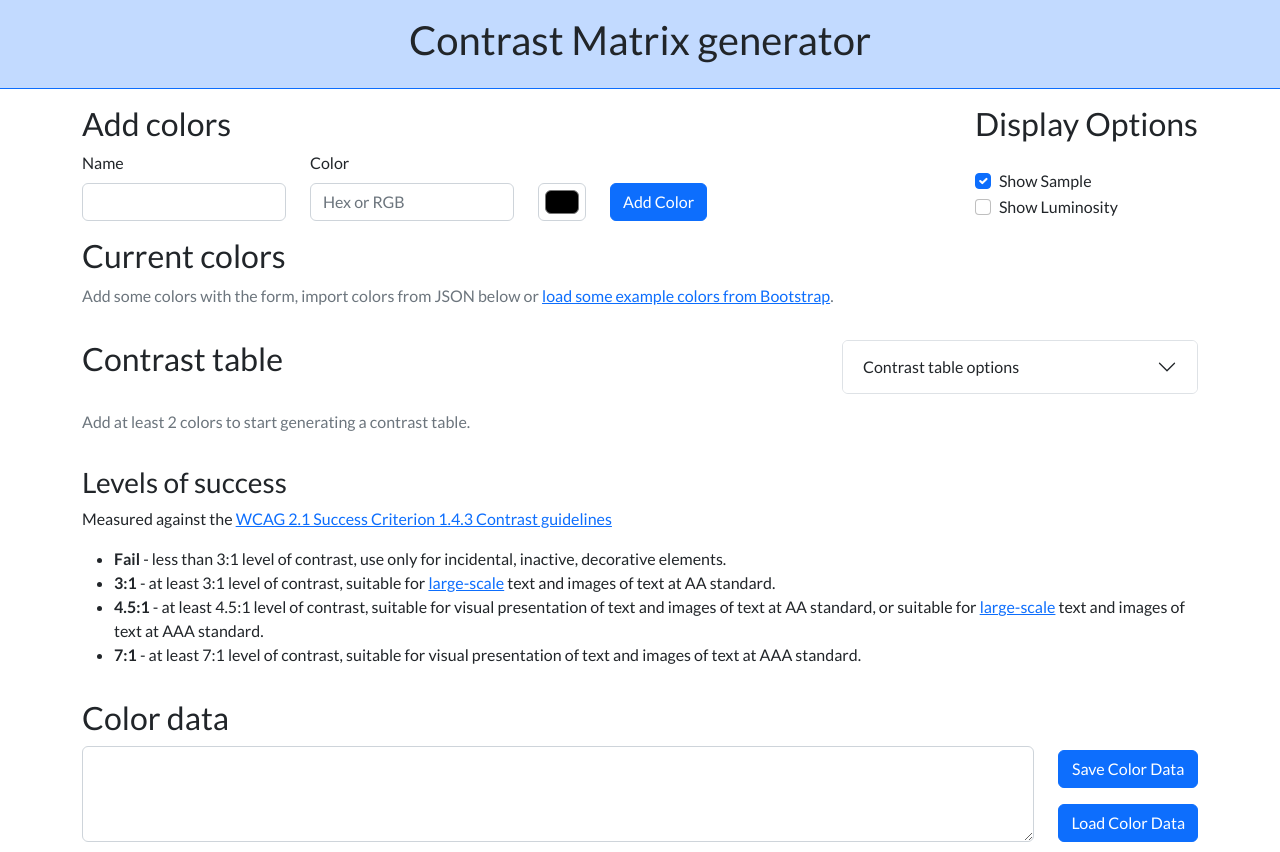
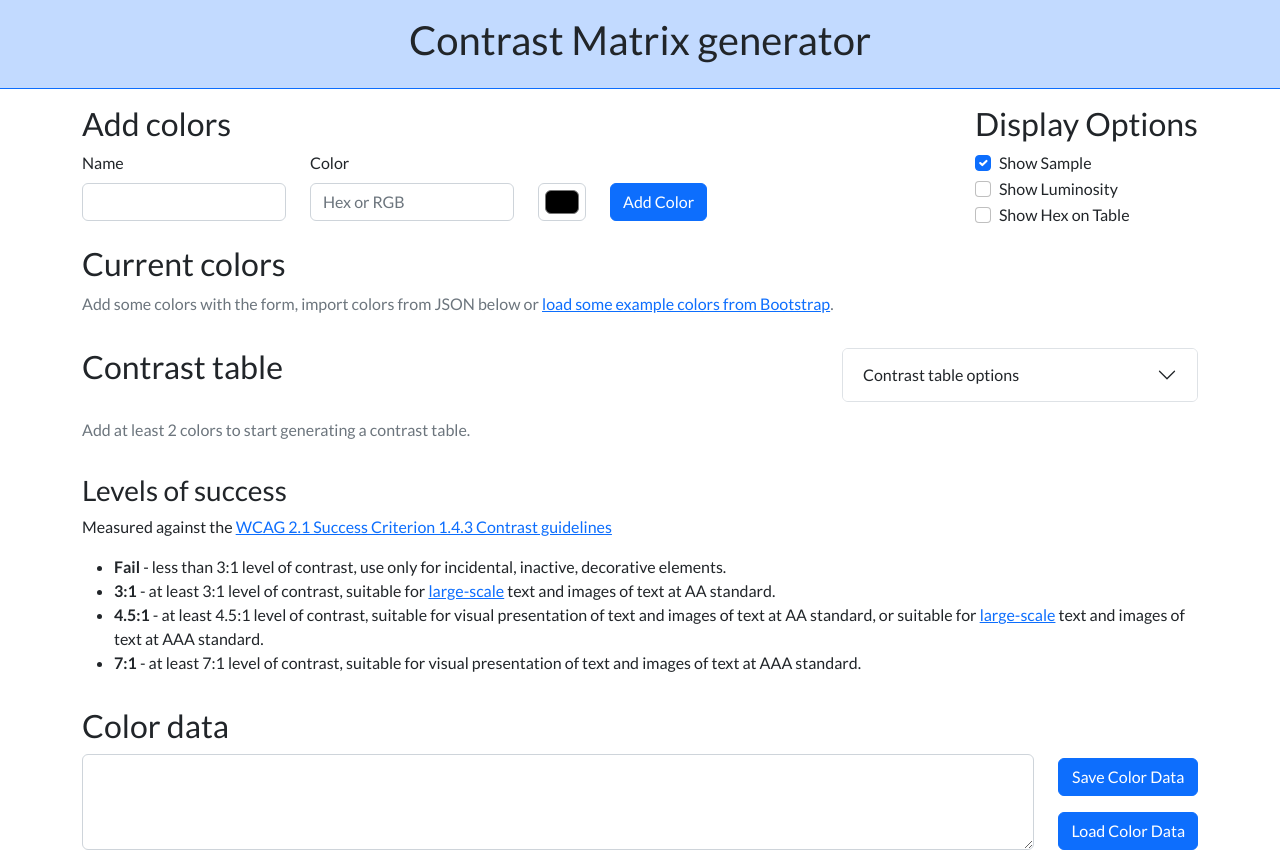
Before and after one commit to NotThatGothic/contrast-matrix-generator, a Vue app: page / in a window 1280 px wide. Shown: the top 852 px of the page. Built offline with nearby package versions, Linux system fonts and the light colour scheme; a web font is replaced by a local one.

Commit message:
Add hex display option

```diff
--- a/src/App.vue
+++ b/src/App.vue
@@ -16,6 +16,12 @@
 					<input class="form-check-input" type="checkbox" value="" id="showLum" v-model="displayOptions.showLum">
 					<label class="form-check-label" for="showLum">
 						Show Luminosity
+					</label>
+				</div>
+				<div class="form-check">
+					<input class="form-check-input" type="checkbox" value="" id="showHex" v-model="displayOptions.showHex">
+					<label class="form-check-label" for="showHex">
+						Show Hex on Table
 					</label>
 				</div>
 			</form>
@@ -142,12 +148,12 @@
 									<br />
 								</template>
 							</td>
-							<th v-for="(color) in colors" :key="color.id">{{ color.colorName }} <span v-if="displayOptions.showSample" :style="{ color: '#' + color.colorHex }">■</span></th>
+							<th v-for="(color) in colors" :key="color.id">{{ color.colorName }} <span v-if="displayOptions.showSample" :style="{ color: '#' + color.colorHex }">■</span> <span class="text-muted fw-normal" v-if="displayOptions.showHex"> <br> #{{ color.colorHex }}</span></th>
 						</tr>
 					</thead>
 					<tbody>
 						<tr v-for="(colorCol) in colors" :key="colorCol.id">
-							<th>{{ colorCol.colorName }} <span v-if="displayOptions.showSample" :style="{ color: '#' + colorCol.colorHex }">■</span></th>
+							<th>{{ colorCol.colorName }} <span v-if="displayOptions.showSample" :style="{ color: '#' + colorCol.colorHex }">■</span>  <span class="text-muted fw-normal" v-if="displayOptions.showHex"> <br> #{{ colorCol.colorHex }}</span></th>
 							<template v-for="(colorRow) in colors" :key="colorRow.id">
 								<td v-if="resultsRendering == 'renderResults'" :style="{ color: '#' + colorCol.colorHex, background: '#' + colorRow.colorHex}">
 									{{ exampleText }}
@@ -208,7 +214,8 @@ export default {
 		return {
 			displayOptions: {
 				showSample: true,
-				showLum: false
+				showLum: false,
+				showHex: false,
 			},
 			wcagLevel: 'AA',
 			resultsRendering: "colorizeResults",
```
Also changed, not shown: 5 other files (tests, documents, lock files or other folders).
